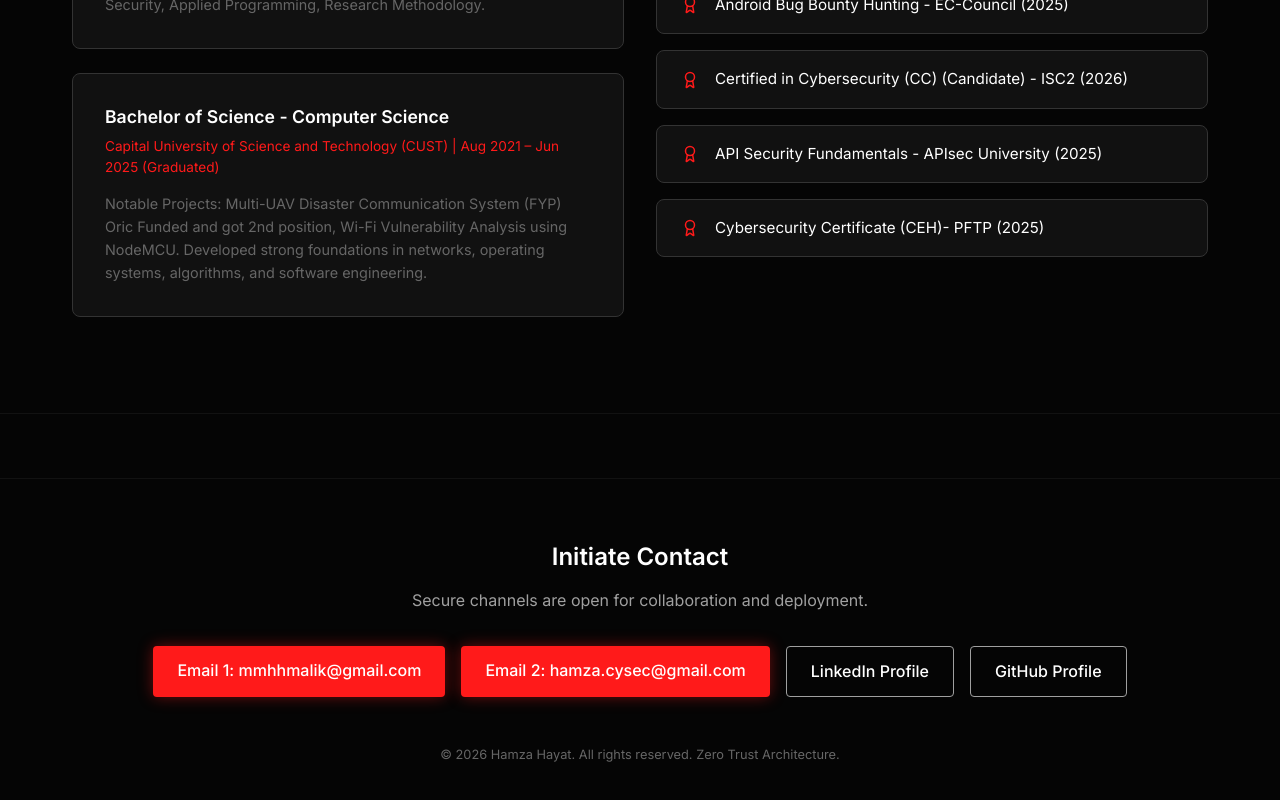
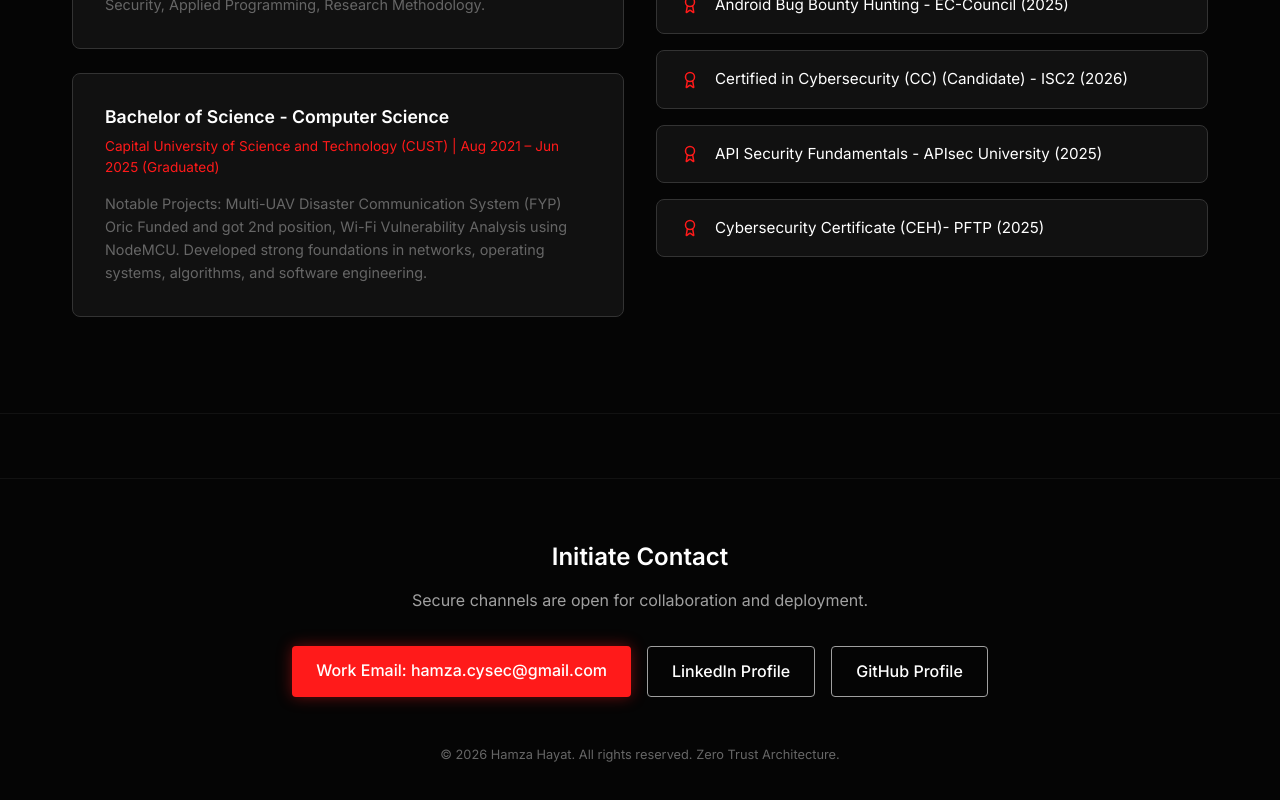
Before and after one commit to hamzahayyat/Hamza-Hayat-Cysec, a React (Vite) app: page / in a window 1280 px wide. Shown: the part 5910-6710 px from the top of the page. Built offline with nearby package versions, Linux system fonts and the light colour scheme.

Commit message:
Update email to Work Email and remove old one

```diff
--- a/src/App.jsx
+++ b/src/App.jsx
@@ -23,8 +23,7 @@ function App() {
         <h2 style={{ marginBottom: '1rem' }}>Initiate Contact</h2>
         <p style={{ color: 'var(--text-muted)', marginBottom: '2rem' }}>Secure channels are open for collaboration and deployment.</p>
         <div style={{ display: 'flex', gap: '1rem', justifyContent: 'center', marginBottom: '3rem', flexWrap: 'wrap' }}>
-          <a href={`mailto:${personalInfo.email}`} className="glow-btn">Email 1: {personalInfo.email}</a>
-          <a href={`mailto:${personalInfo.altEmail}`} className="glow-btn">Email 2: {personalInfo.altEmail}</a>
+          <a href={`mailto:${personalInfo.altEmail}`} className="glow-btn">Work Email: {personalInfo.altEmail}</a>
           <a href={personalInfo.linkedin} target="_blank" rel="noopener noreferrer" className="glow-btn-outline">LinkedIn Profile</a>
           <a href={personalInfo.github} target="_blank" rel="noopener noreferrer" className="glow-btn-outline">GitHub Profile</a>
         </div>
```
